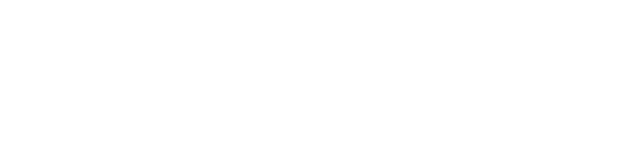
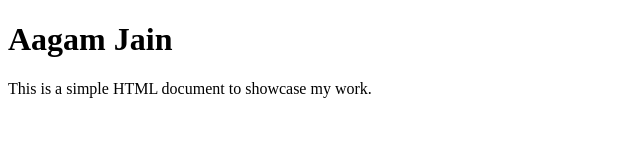
Before and after one commit to byteaagam/gitRemote, a plain HTML site: page index.html in a window 1280 px wide. Shown: the whole page, without its empty margins (0-640 px from the left). Drawn offline with Linux system fonts and the light colour scheme.

Commit message:
2nd command

```diff
--- a/index.html
+++ b/index.html
@@ -3,9 +3,10 @@
 <head>
     <meta charset="UTF-8">
     <meta name="viewport" content="width=device-width, initial-scale=1.0">
-    <title>Aagam Jain</title>
+    <title>Personal Website</title>
 </head>
 <body>
-
+    <h1>Aagam Jain</h1>
+    <p>This is a simple HTML document to showcase my work.</p>
 </body>
 </html>
```
